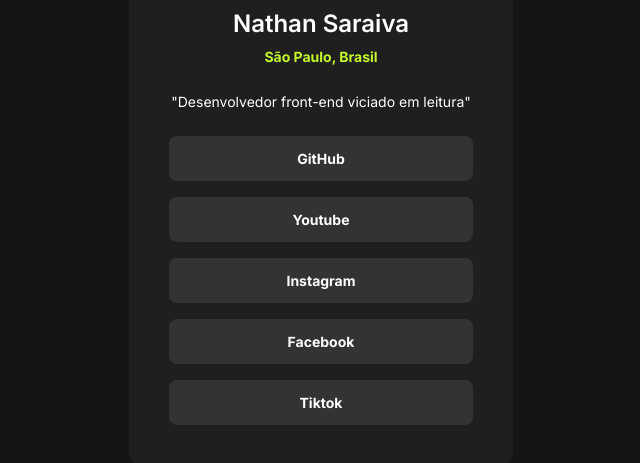
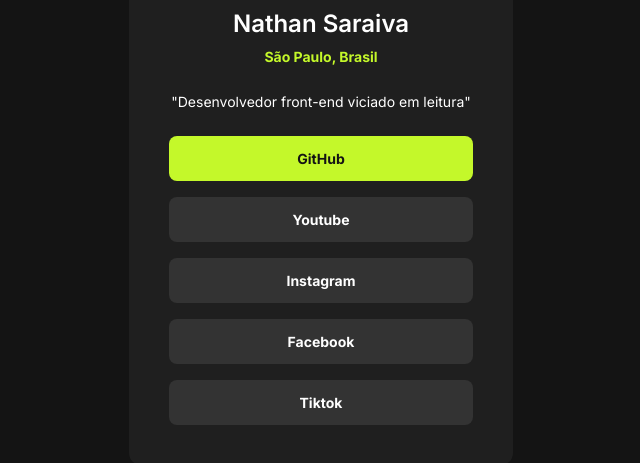
Before and after one commit to NathanSaraiva11TIA/meus-links, a plain HTML site: page index.html in a window 1280 px wide. In both pictures the pointer is over the link "GitHub". Shown: the part 243-706 px from the top of the page, without its empty margins (319-959 px from the left). Drawn offline with Linux system fonts and the light colour scheme.

Commit message:
adicioinado efeito de hover para as âncoras

```diff
--- a/styles.css
+++ b/styles.css
@@ -73,3 +73,10 @@ div a {
     font-size: 14px;
     line-height: 21px;
 }
+
+
+div a:hover {
+    background-color: #C4F82A;
+    color: #141414;
+    transition: 0.9s;
+}
```
